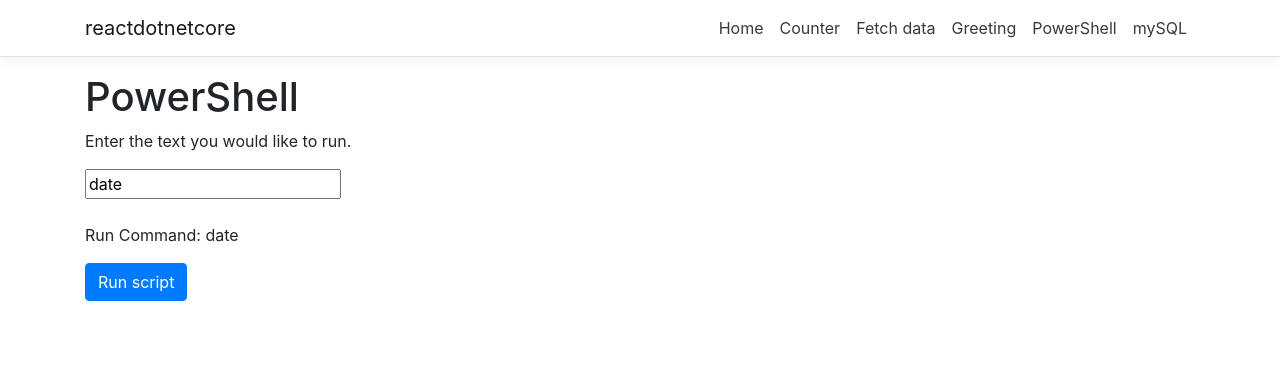
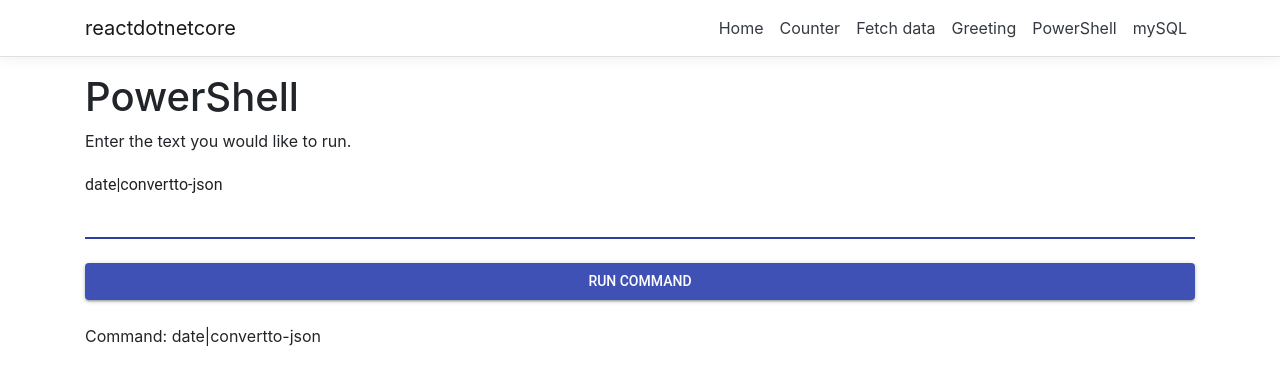
Before and after one commit to truedge/reactdotnetcore, a React (Create React App) app in the folder ClientApp/: page /powershell in a window 1280 px wide. Shown: the top 384 px of the page. Built offline with nearby package versions, Linux system fonts and the light colour scheme; no server answers.

Commit message:
applied mui components

```diff
--- a/ClientApp/src/components/MySQL.js
+++ b/ClientApp/src/components/MySQL.js
@@ -1,5 +1,10 @@
 import React, { Component } from 'react';
 import TextField from '@material-ui/core/TextField';
+
+import Button from '@material-ui/core/Button';
+import Icon from '@material-ui/core/Icon';
+import { withStyles } from '@material-ui/core/styles';
+
 
 
 export class MySQL extends Component {
@@ -56,7 +61,7 @@ export class MySQL extends Component {
       })
       .then(response => response.json())
       .then(data => {
-        this.setState({ sqlCommand: this.state.sqlCommand, sqlOutput: JSON.stringify(data), loading:false});
+        this.setState({ sqlCommand: this.state.sqlCommand.trim(), sqlOutput: JSON.stringify(data), loading:false});
       });
 
 
@@ -73,19 +78,25 @@ export class MySQL extends Component {
           placeholder="MultiLine with rows: 2 and rowsMax: 4"
           autoFocus={true}
           multiline={true}
-          rows={7}
+          rows={3}
           rowsMax={200}
           fullWidth={true}
           required={true}
-          defaultValue="select * from step_types"
+          value={this.state.sqlCommand}
           onChange={ this.handleChange.bind(this) }
           onKeyDown={ this.keyPress.bind(this) }
         />
+
         <br/><br/>
-        <p>Run SQL: {this.state.sqlCommand}</p>
-        <button className="btn btn-primary" onClick={this.runSQL}>Run script</button>
-        <br/>
-
+        <Button
+          variant="contained"
+          color="primary"
+          fullWidth={true}
+          children="Run SQL"
+          onClick= {this.runSQL}
+        ></Button>
+        <br/><br/>
+        <p>SQL: {this.state.sqlCommand}</p>
         <div  style={{height: 100, width:300, borderColor: 'gray', borderWidth: 1}}>
         {this.state.sqlOutput}
         </div>
--- a/ClientApp/src/components/PowerShell.js
+++ b/ClientApp/src/components/PowerShell.js
@@ -1,18 +1,19 @@
 import React, { Component } from 'react';
+import PropTypes from 'prop-types';
+import classNames from 'classnames';
+import TextField from '@material-ui/core/TextField';
+import Button from '@material-ui/core/Button';
+import Icon from '@material-ui/core/Icon';
+import { withStyles } from '@material-ui/core/styles';
+
 
 export class PowerShell extends Component {
   static displayName = PowerShell.name;
-/*
+
   constructor (props) {
     super(props);
-    this.state = {  currentName: "Jamie" };
-    this.setGreeting = this.setGreeting.bind(this);
-  }
 
-  */
-  constructor (props) {
-    super(props);
-    this.state = { greeting: "", currentName: "", psCommand: "date", loading: true };
+    this.state = { greeting: "", currentName: "", psCommand: "date|convertto-json", loading: true };
 
 
     //fetch('api/Greeting/action')
@@ -23,6 +24,7 @@ export class PowerShell extends Component {
       });
 
       this.runPowerShell = this.runPowerShell.bind(this);
+      this.keyPress = this.keyPress.bind(this);
   }
 
 
@@ -49,7 +51,7 @@ export class PowerShell extends Component {
       })
       .then(response => response.json())
       .then(data => {
-        this.setState({ psCommand: this.state.psCommand, psReturn: JSON.stringify(data), loading:false});
+        this.setState({ psCommand: this.state.psCommand.trim(), psReturn: JSON.stringify(data), loading:false});
       });
 
 
@@ -60,17 +62,37 @@ export class PowerShell extends Component {
 
 
   render () {
+
     return (
+
       <div>
         <h1>PowerShell</h1>
 
         <p>Enter the text you would like to run.</p>
-        <input id="pscmd"  type="text" defaultValue="date" onChange={ this.handleChange.bind(this) } ></input>
+        <TextField
+          id="pscmd"
+          placeholder="MultiLine with rows: 2 and rowsMax: 4"
+          autoFocus={true}
+          multiline={true}
+          rows={3}
+          rowsMax={200}
+          fullWidth={true}
+          required={true}
+          value={this.state.psCommand}
+          onChange={ this.handleChange.bind(this) }
+          onKeyDown={ this.keyPress.bind(this) }
+        />
         <br/><br/>
-        <p>Run Command: {this.state.psCommand}</p>
-        <button className="btn btn-primary" onClick={this.runPowerShell}>Run script</button>
-        <br/>
 
+        <Button
+          variant="contained"
+          color="primary"
+          fullWidth={true}
+          children="Run Command"
+          onClick= {this.runPowerShell}
+        ></Button>
+        <br/><br/>
+        <p>Command: {this.state.psCommand}</p>
         <div  style={{height: 100, width:300, borderColor: 'gray', borderWidth: 1}}>
         {this.state.psReturn}
         </div>
@@ -78,7 +100,18 @@ export class PowerShell extends Component {
     );
   }
 
+
   handleChange(e) {
     this.setState({ psCommand: e.target.value });
   }
+
+  keyPress(e){
+    //alert(e.keyCode);
+    if(e.keyCode === 13){
+       console.log('value', e.target.value);
+       // put the login here
+       this.runPowerShell();
+    }
+  }
+
 }
```
Also changed, not shown: 2 other files (tests, documents, lock files or other folders).
